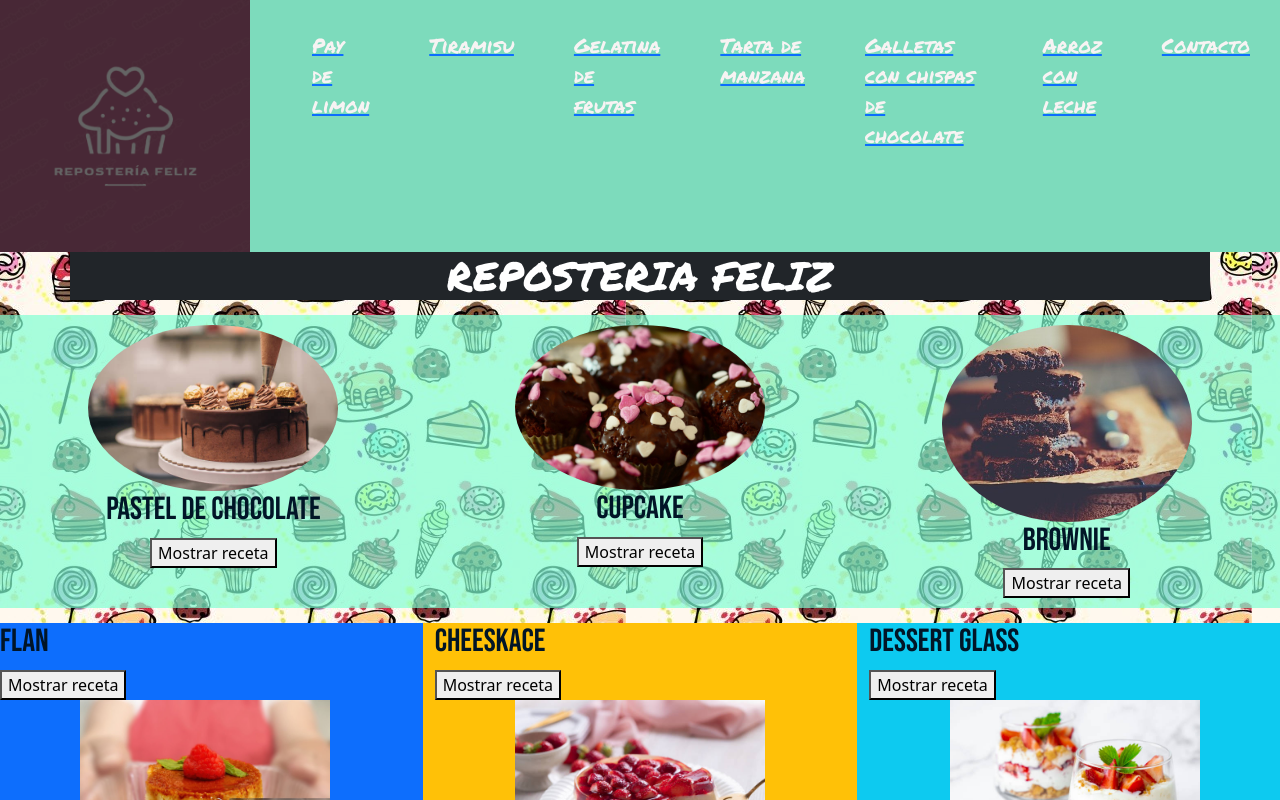
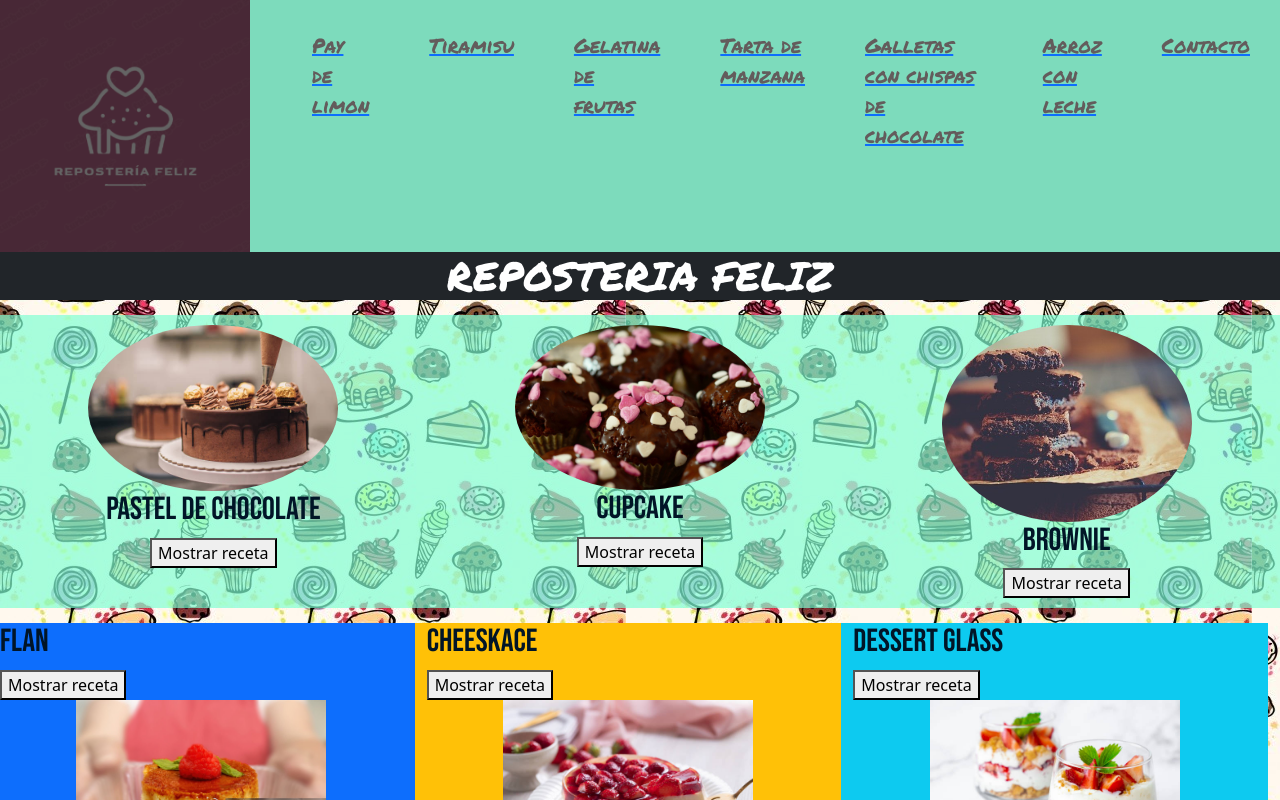
Before and after one commit to MiriamSDGGz/ReposteriaFeliz, a plain HTML site: page index.html in a window 1280 px wide. Shown: the top 800 px of the page. Drawn offline with nearby package versions, Linux system fonts and the light colour scheme; a web font is replaced by a local one.

Commit message:
add: styles

```diff
--- a/index.html
+++ b/index.html
@@ -58,12 +58,11 @@
 
         </nav>
     </header>
-    <div class="container bg-dark">
+    <div class="container-fluid bg-dark">
         <h1>
             REPOSTERIA FELIZ
         </h1>
     </div>
-
     <div class="main">
         <div class="cajas">
             <img src="imagenes/pastel.jpg" alt="texto alternativo para hacer referencia a la imagen que seleccionamos">
@@ -422,7 +421,6 @@
         <div class="container-xl bg-primary">
             <h2>Contacto</h2>
             <li>Correo: miriamsdggz@outlook.com</li>
-            <li><a href="www.linkedin.com/in/miriam-sarahi-de-gabriel-gomez"></a><p></p></li>
         </div>
 
     </div>
--- a/style.css
+++ b/style.css
@@ -3,12 +3,14 @@
 @import url('https://fonts.googleapis.com/css2?family=Bebas+Neue&family=Mukta:wght@200;300;400;500;600;700;800&display=swap');
 @import url('https://fonts.googleapis.com/css2?family=Dancing+Script:wght@400..700&family=Permanent+Marker&display=swap');
 @import url('https://fonts.googleapis.com/css2?family=Dancing+Script:wght@400..700&family=Permanent+Marker&family=Tajawal:wght@200;300;400;500;700;800;900&display=swap');
+
 body{
     background-image: url(imagenes/fondo2.jpg);
+    max-width: 100%;
 }
 header{
     background-color: rgb(125, 219, 188);
-    width: 100%;
+    max-width: 100%;
     display: flex;
     flex-direction: row;
     justify-content: center;
@@ -61,7 +63,7 @@ h3{
 }
 li{
     font-size: 20px;
-    color: rgb(247, 243, 243);
+    color: rgb(99, 92, 92);
     font-family: "Permanent Marker", cursive;
     font-weight: 400;
     font-style: normal;
@@ -69,7 +71,7 @@ li{
 .main{
     display: flex;
     flex-direction: row;
-    width: 100%;
+    max-width: 100%;
     background-color: rgba(127, 255, 212, 0.685);
     margin: 15px 0 15px 0;
 }
@@ -98,3 +100,6 @@ li{
     margin: 0 auto;
     width: 600px;
 }
+.row {
+    width: 100%;
+}
```
